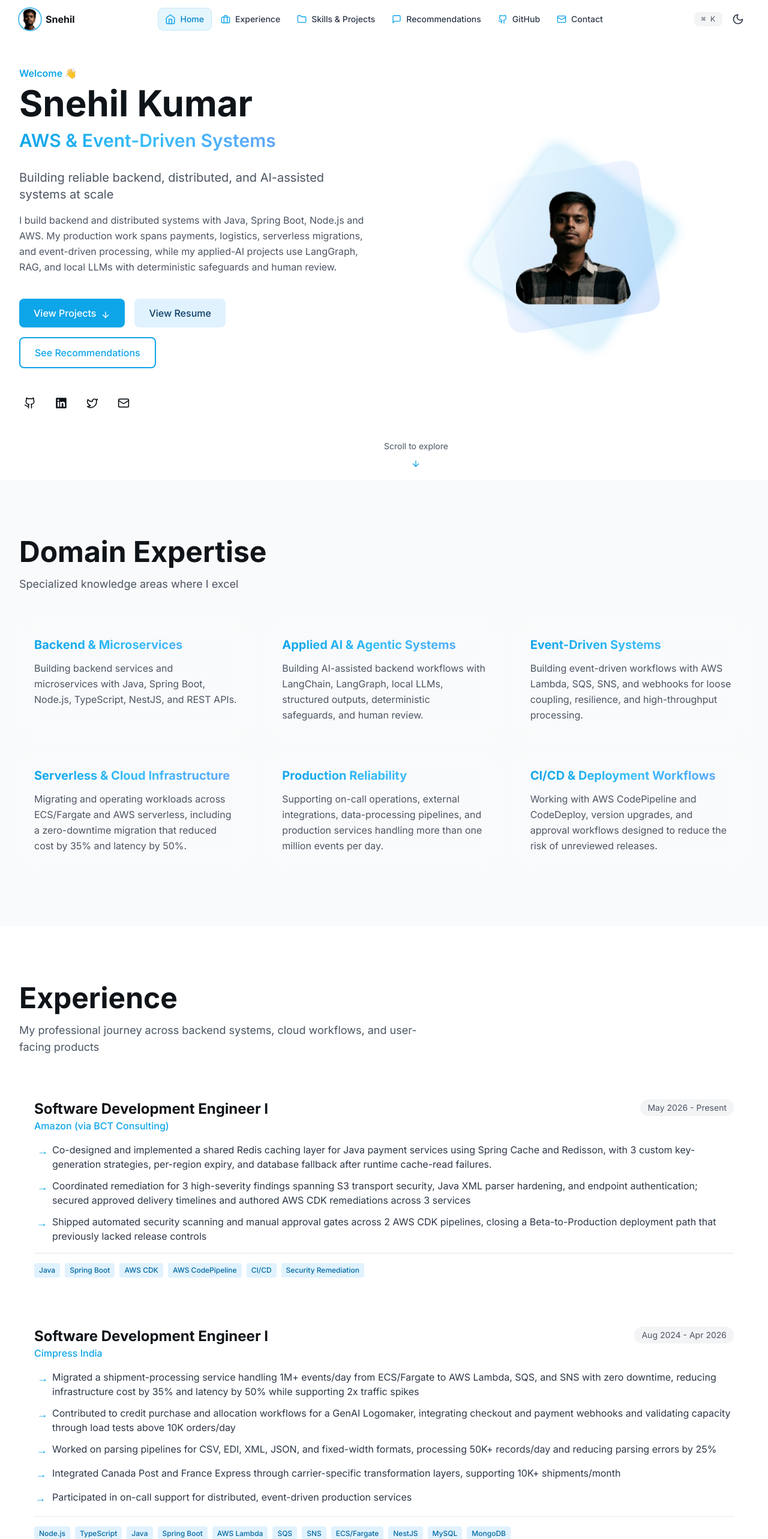
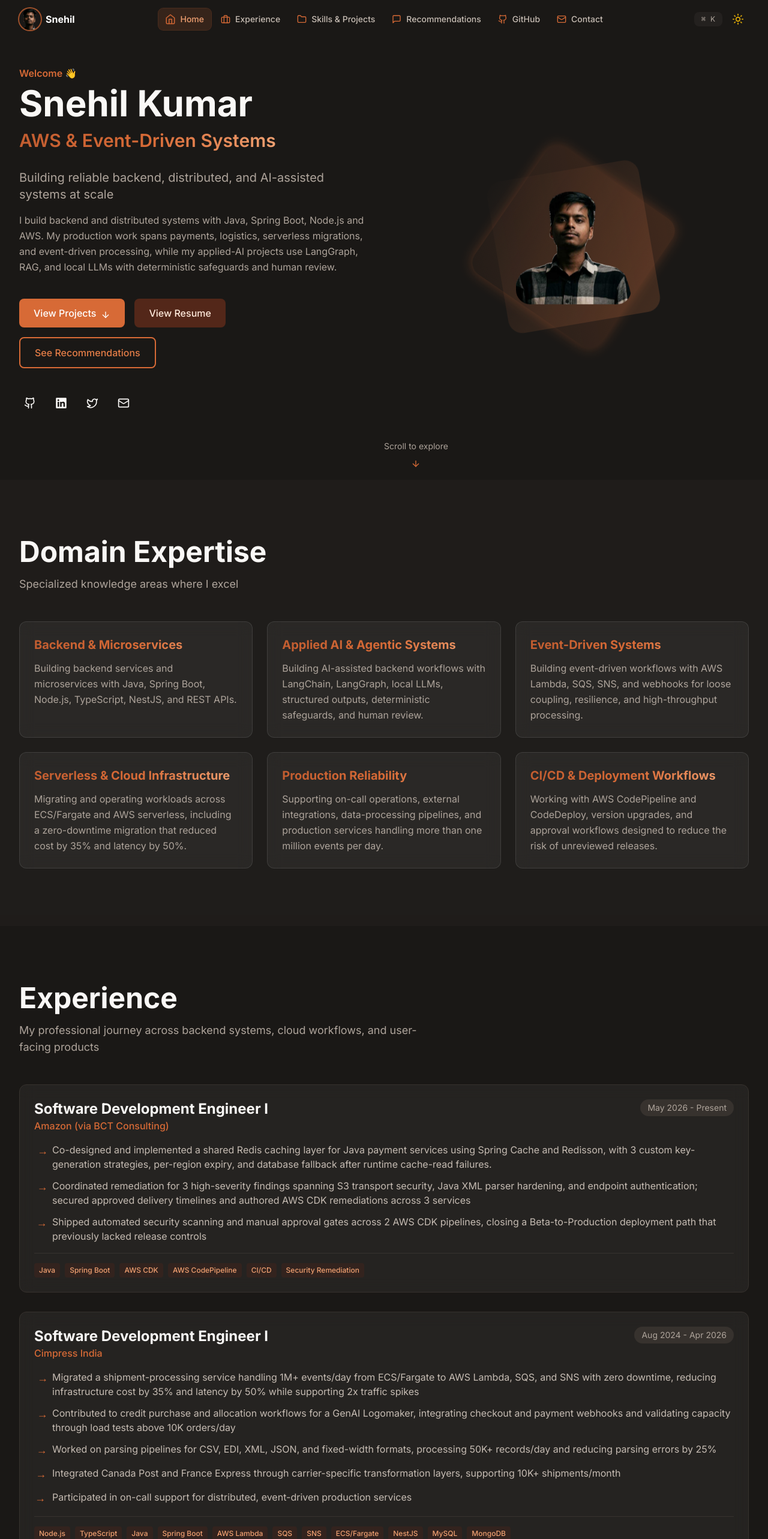
Before and after one commit to snehil21/portfolio-site, a React (Vite) app: page / in a window 1280 px wide. Shown: the top 2566 px of the page at 60% size. Built offline with nearby package versions, Linux system fonts and the light colour scheme.

Commit message:
Refresh portfolio projects, themes, and visual identity

```diff
--- a/index.html
+++ b/index.html
@@ -2,10 +2,11 @@
 <html lang="en">
   <head>
     <meta charset="UTF-8" />
-    <link rel="icon" type="image/svg+xml" href="/vite.svg" />
+    <link rel="icon" type="image/png" href="/logo.png" />
+    <link rel="apple-touch-icon" href="/logo.png" />
     <meta name="viewport" content="width=device-width, initial-scale=1.0" />
     <meta name="description" content="Modern developer portfolio - Backend engineer building scalable systems" />
-    <meta name="theme-color" content="#0ea5e9" />
+    <meta name="theme-color" content="#1a1816" />
     <title>Snehil Kumar - Developer Portfolio</title>
   </head>
   <body>
--- a/src/App.tsx
+++ b/src/App.tsx
@@ -14,8 +14,15 @@ import ContactPage from '@pages/ContactPage'
 import GitHubPage from '@pages/GitHubPage'
 
 function App() {
-  const [isDark, setIsDark] = useState(false)
+  const [isDark, setIsDark] = useState(() => {
+    const savedTheme = window.localStorage.getItem('portfolio-theme')
+    return savedTheme ? savedTheme === 'dark' : true
+  })
   const [showCommand, setShowCommand] = useState(false)
+
+  React.useEffect(() => {
+    window.localStorage.setItem('portfolio-theme', isDark ? 'dark' : 'light')
+  }, [isDark])
 
   // Keyboard shortcut for command palette
   React.useEffect(() => {
@@ -37,7 +44,7 @@ function App() {
   return (
     <Router>
       <div className={isDark ? 'dark' : ''}>
-        <div className="min-h-screen bg-white dark:bg-dark-900 text-dark-900 dark:text-dark-50 transition-colors duration-300 flex flex-col">
+        <div className="min-h-screen bg-[#fffdf9] dark:bg-dark-900 text-dark-900 dark:text-dark-50 transition-colors duration-300 flex flex-col">
           <Navbar isDark={isDark} onThemeToggle={() => setIsDark(!isDark)} />
 
           <main className="flex-grow">
--- a/src/components/Navbar.tsx
+++ b/src/components/Navbar.tsx
@@ -273,7 +273,7 @@ export default function Navbar({ isDark, onThemeToggle }: NavbarProps) {
 
       <motion.div
         aria-hidden="true"
-        className="absolute bottom-0 left-0 h-0.5 origin-left bg-gradient-to-r from-primary-500 to-blue-400"
+        className="absolute bottom-0 left-0 h-0.5 origin-left bg-gradient-to-r from-primary-600 to-primary-300"
         animate={{ scaleX: scrollProgress }}
         transition={{ duration: 0.12, ease: 'easeOut' }}
         style={{ width: '100%' }}
--- a/src/data/portfolio.ts
+++ b/src/data/portfolio.ts
@@ -36,7 +36,7 @@ export const HERO_DATA = {
   title: 'Software Development Engineer I',
   tagline: 'Building reliable backend, distributed, and AI-assisted systems at scale',
   intro: 'I build backend and distributed systems with Java, Spring Boot, Node.js and AWS. My production work spans payments, logistics, serverless migrations, and event-driven processing, while my applied-AI projects use LangGraph, RAG, and local LLMs with deterministic safeguards and human review.',
-  resumeUrl: 'https://drive.google.com/file/d/1m59ZsSEWFs-5PpNkuTQ7nWNUPTKiFprc/view',
+  resumeUrl: 'https://drive.google.com/file/d/1tr2m5htCfZhJLWbvTtFHG0HQ5Yw6KML6/view',
   roles: [
     'Backend Engineer',
     'Software Developer',
@@ -206,6 +206,27 @@ export const SKILLS: Skill[] = [
 export const PROJECTS: Project[] = [
   {
     id: '1',
+    title: 'OutageGym: Local Incident-Response Lab',
+    description: 'A hands-on platform for diagnosing and repairing deliberately unhealthy distributed systems using realistic operational evidence',
+    problem: 'Backend engineers rarely get safe, repeatable practice investigating ambiguous incidents, mitigating customer impact, and verifying durable repairs',
+    solution: 'Built a locally runnable scenario framework with TypeScript services, emulated SQS and DynamoDB, Terraform, Docker Compose, OpenTelemetry, Prometheus, Loki, Grafana, deterministic workloads, and behavioral grading',
+    tech: [
+      'TypeScript',
+      'Node.js',
+      'Docker Compose',
+      'Terraform',
+      'Floci',
+      'OpenTelemetry',
+      'Prometheus',
+      'Loki',
+      'Grafana',
+      'k6',
+    ],
+    github: 'https://github.com/snehil21/OutageGym',
+    featured: true,
+  },
+  {
+    id: '2',
     title: 'DLQ Triage Assistant - AI-Assisted Payment Failure Analysis',
     description: 'A local payment-failure triage system that produces safe, human-reviewed recovery recommendations',
     problem: 'Failed payment messages can contain incomplete or ambiguous evidence, making automatic retries risky and manual DLQ investigation slow',
@@ -226,7 +247,27 @@ export const PROJECTS: Project[] = [
     featured: true,
   },
   {
-    id: '2',
+    id: '3',
+    title: 'ResumeCraft: Privacy-First Resume Builder',
+    description: 'A browser-first tool for creating or importing resumes, reviewing structured content, and exporting polished PDFs without an account',
+    problem: 'Resume tools often require accounts or server uploads, while imported content can be silently distorted and opaque ATS scores can mislead users',
+    solution: 'Built local PDF and DOCX extraction, deterministic parsing with review before import, structured editing, three templates, local autosave and backups, Resume Health checks, and link-aware PDF export',
+    tech: [
+      'React 19',
+      'TypeScript',
+      'Zustand',
+      'PDF.js',
+      'Mammoth',
+      'Vite',
+      'CSS Modules',
+      'React to Print',
+    ],
+    github: 'https://github.com/snehil21/ResumeCraft',
+    live: 'https://resumecraft.netlify.app/',
+    featured: true,
+  },
+  {
+    id: '4',
     title: 'TaskFlow - Team Task Management',
     description: 'A full-stack project and task management system with secure authentication, team assignments, filtering, statistics, and optimistic updates',
     problem: 'Teams need a secure shared workspace to organize projects, assign work, and track task status and priority',
@@ -242,10 +283,10 @@ export const PROJECTS: Project[] = [
       'Docker',
     ],
     github: 'https://github.com/snehil21/TaskFlow',
-    featured: true,
+    featured: false,
   },
   {
-    id: '3',
+    id: '5',
     title: 'Performance Review System',
     description: 'A role-based full-stack platform for managing employees, assigning performance reviews, collecting feedback, and tracking status and due dates',
     problem: 'Manual review workflows make reviewer assignments, deadlines, feedback, and progress difficult to manage consistently',
@@ -261,7 +302,7 @@ export const PROJECTS: Project[] = [
       'Docker',
     ],
     github: 'https://github.com/snehil21/Performance-Review-System',
-    featured: true,
+    featured: false,
   },
 ]
 
--- a/src/index.css
+++ b/src/index.css
@@ -3,6 +3,54 @@
 @tailwind base;
 @tailwind components;
 @tailwind utilities;
+
+:root {
+  --color-primary-50: 255 248 240;
+  --color-primary-100: 241 229 217;
+  --color-primary-200: 233 216 197;
+  --color-primary-300: 221 177 142;
+  --color-primary-400: 215 106 54;
+  --color-primary-500: 184 79 34;
+  --color-primary-600: 168 67 29;
+  --color-primary-700: 138 53 23;
+  --color-primary-800: 111 44 22;
+  --color-primary-900: 81 32 21;
+  --color-neutral-50: 248 243 236;
+  --color-neutral-100: 245 239 231;
+  --color-neutral-200: 222 214 204;
+  --color-neutral-300: 200 190 180;
+  --color-neutral-400: 169 159 150;
+  --color-neutral-500: 118 110 103;
+  --color-neutral-600: 101 93 86;
+  --color-neutral-700: 59 53 48;
+  --color-neutral-800: 37 33 30;
+  --color-neutral-900: 31 28 26;
+  --color-neutral-950: 24 20 17;
+}
+
+.dark {
+  --color-primary-50: 255 248 240;
+  --color-primary-100: 255 234 219;
+  --color-primary-200: 248 202 170;
+  --color-primary-300: 240 160 113;
+  --color-primary-400: 228 125 71;
+  --color-primary-500: 215 106 54;
+  --color-primary-600: 194 93 48;
+  --color-primary-700: 156 68 34;
+  --color-primary-800: 122 53 31;
+  --color-primary-900: 83 39 25;
+  --color-neutral-50: 250 248 246;
+  --color-neutral-100: 240 235 231;
+  --color-neutral-200: 222 214 207;
+  --color-neutral-300: 198 188 179;
+  --color-neutral-400: 174 164 155;
+  --color-neutral-500: 128 119 111;
+  --color-neutral-600: 82 75 69;
+  --color-neutral-700: 55 50 46;
+  --color-neutral-800: 36 33 31;
+  --color-neutral-900: 26 24 22;
+  --color-neutral-950: 17 16 15;
+}
 
 /* Smooth scroll behavior */
 html {
@@ -45,11 +93,11 @@ body {
 
 /* Utility classes */
 .gradient-text {
-  @apply bg-gradient-to-r from-primary-500 via-primary-400 to-blue-400 bg-clip-text text-transparent;
+  @apply bg-gradient-to-r from-primary-600 via-primary-500 to-primary-300 bg-clip-text text-transparent;
 }
 
 .glass-effect {
-  @apply bg-white/10 dark:bg-white/5 backdrop-blur-md border border-white/20 dark:border-white/10;
+  @apply bg-[#fffdf9]/80 dark:bg-white/5 backdrop-blur-md border border-dark-200 dark:border-white/10;
 }
 
 .button-base {
@@ -83,10 +131,10 @@ body {
 /* Animations */
 @keyframes glow {
   0%, 100% {
-    box-shadow: 0 0 20px rgba(14, 165, 233, 0.3);
+    box-shadow: 0 0 20px rgb(var(--color-primary-500) / 0.3);
   }
   50% {
-    box-shadow: 0 0 40px rgba(14, 165, 233, 0.6);
+    box-shadow: 0 0 40px rgb(var(--color-primary-500) / 0.6);
   }
 }
 
--- a/src/sections/GitHubStats.tsx
+++ b/src/sections/GitHubStats.tsx
@@ -67,9 +67,9 @@ function GitHubCard({ alt, className = '', src }: GitHubCardProps) {
 }
 
 export default function GitHubStats({ isDark }: GitHubStatsProps) {
-  const theme = isDark ? 'holi' : 'github'
+  const theme = isDark ? 'slateorange' : 'graywhite'
   const cardUrl = (card: string, extraParameters = '') =>
-    `${cardApiUrl}/${card}?username=snehil21&theme=${theme}${extraParameters}`
+    `${cardApiUrl}/${card}?username=snehil21&theme=${theme}&animation=sequence${extraParameters}`
 
   return (
     <Section id="github" className="py-14 sm:py-20 lg:py-24">
--- a/src/sections/Hero.tsx
+++ b/src/sections/Hero.tsx
@@ -214,7 +214,7 @@ export default function Hero() {
                 transition={{ duration: 20, repeat: Infinity, ease: 'linear' }}
               />
               <motion.div
-                className="absolute inset-0 bg-gradient-to-tr from-blue-500/20 to-transparent rounded-3xl"
+                className="absolute inset-0 bg-gradient-to-tr from-primary-400/20 to-transparent rounded-3xl"
                 animate={{ rotate: -360 }}
                 transition={{ duration: 25, repeat: Infinity, ease: 'linear' }}
               />
--- a/src/sections/Stats.tsx
+++ b/src/sections/Stats.tsx
@@ -41,7 +41,7 @@ function PlatformCard({ alt, href, name, src }: PlatformCardProps) {
       target="_blank"
       rel="noopener noreferrer"
       aria-label={`View ${name} profile`}
-      className="group relative flex h-full min-h-72 items-center overflow-hidden rounded-2xl border border-dark-200 bg-white shadow-sm transition hover:-translate-y-1 hover:border-primary-500/50 hover:shadow-xl dark:border-dark-700 dark:bg-dark-900"
+      className="group relative flex h-full min-h-72 items-center overflow-hidden rounded-2xl border border-dark-200 bg-[#fffdf9] shadow-sm transition hover:-translate-y-1 hover:border-primary-500/50 hover:shadow-xl dark:border-dark-700 dark:bg-dark-900"
       variants={cardMotion}
     >
       {!isLoaded && !hasError && (
@@ -90,7 +90,7 @@ function GfgCard() {
 
   return (
     <motion.article
-      className="flex h-full min-h-72 flex-col overflow-hidden rounded-2xl border border-dark-200 bg-white p-4 shadow-sm transition hover:-translate-y-1 hover:border-emerald-500/50 hover:shadow-xl dark:border-dark-700 dark:bg-dark-900"
+      className="flex h-full min-h-72 flex-col overflow-hidden rounded-2xl border border-dark-200 bg-[#fffdf9] p-4 shadow-sm transition hover:-translate-y-1 hover:border-emerald-500/50 hover:shadow-xl dark:border-dark-700 dark:bg-dark-900"
       variants={cardMotion}
     >
       <div className="mb-3 flex items-start justify-between gap-3">
@@ -116,7 +116,7 @@ function GfgCard() {
           role="img"
           aria-label={`${GFG_STATS.problemsSolved} GeeksforGeeks problems solved`}
         >
-          <div className="grid h-[72%] w-[72%] place-items-center rounded-full bg-white text-center dark:bg-dark-900">
+          <div className="grid h-[72%] w-[72%] place-items-center rounded-full bg-[#fffdf9] text-center dark:bg-dark-900">
             <div>
               <p className="text-2xl font-bold leading-none text-dark-900 dark:text-white">{GFG_STATS.problemsSolved}</p>
               <p className="mt-1 text-[0.7rem] leading-tight text-dark-500 dark:text-dark-400">problems solved</p>
--- a/tailwind.config.js
+++ b/tailwind.config.js
@@ -9,29 +9,29 @@ export default {
     extend: {
       colors: {
         primary: {
-          50: "#f0f9ff",
-          100: "#e0f2fe",
-          200: "#bae6fd",
-          300: "#7dd3fc",
-          400: "#38bdf8",
-          500: "#0ea5e9",
-          600: "#0284c7",
-          700: "#0369a1",
-          800: "#075985",
-          900: "#0c3d66",
+          50: "rgb(var(--color-primary-50) / <alpha-value>)",
+          100: "rgb(var(--color-primary-100) / <alpha-value>)",
+          200: "rgb(var(--color-primary-200) / <alpha-value>)",
+          300: "rgb(var(--color-primary-300) / <alpha-value>)",
+          400: "rgb(var(--color-primary-400) / <alpha-value>)",
+          500: "rgb(var(--color-primary-500) / <alpha-value>)",
+          600: "rgb(var(--color-primary-600) / <alpha-value>)",
+          700: "rgb(var(--color-primary-700) / <alpha-value>)",
+          800: "rgb(var(--color-primary-800) / <alpha-value>)",
+          900: "rgb(var(--color-primary-900) / <alpha-value>)",
         },
         dark: {
-          50: "#f9fafb",
-          100: "#f3f4f6",
-          200: "#e5e7eb",
-          300: "#d1d5db",
-          400: "#9ca3af",
-          500: "#6b7280",
-          600: "#4b5563",
-          700: "#2d3748",
-          800: "#1a202c",
-          900: "#0f1419",
-          950: "#0a0e14",
+          50: "rgb(var(--color-neutral-50) / <alpha-value>)",
+          100: "rgb(var(--color-neutral-100) / <alpha-value>)",
+          200: "rgb(var(--color-neutral-200) / <alpha-value>)",
+          300: "rgb(var(--color-neutral-300) / <alpha-value>)",
+          400: "rgb(var(--color-neutral-400) / <alpha-value>)",
+          500: "rgb(var(--color-neutral-500) / <alpha-value>)",
+          600: "rgb(var(--color-neutral-600) / <alpha-value>)",
+          700: "rgb(var(--color-neutral-700) / <alpha-value>)",
+          800: "rgb(var(--color-neutral-800) / <alpha-value>)",
+          900: "rgb(var(--color-neutral-900) / <alpha-value>)",
+          950: "rgb(var(--color-neutral-950) / <alpha-value>)",
         },
       },
       fontFamily: {
```
Also changed, not shown: src/sections/Projects.tsx (+15 -15 lines), src/sections/Recommendations.tsx (+6 -6 lines), public/logo.png (added).
